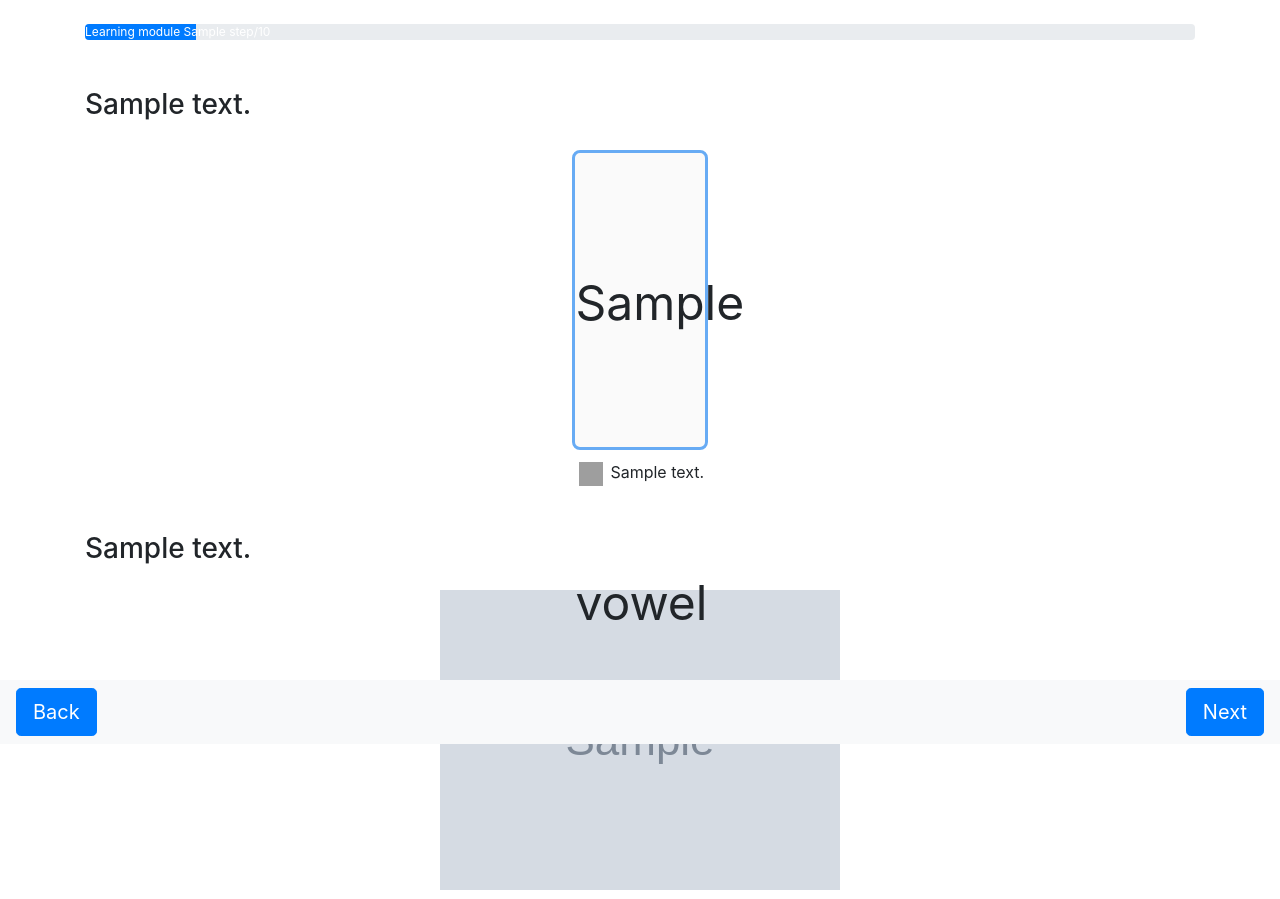
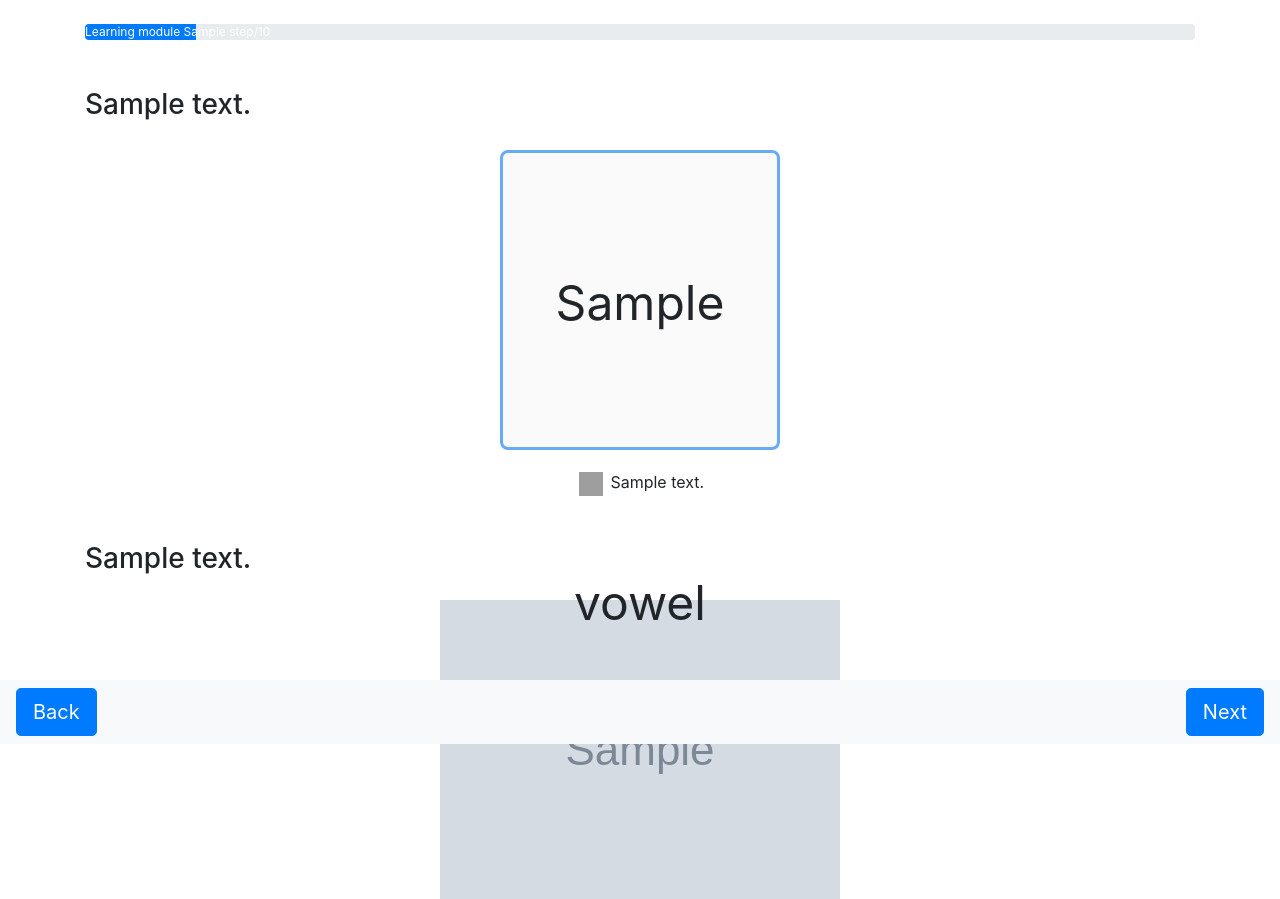
Before and after one commit to shallotly/ui-design-ipa, a Flask app: template templates/learn.html in a window 1280 px wide. Shown: the part 56-955 px from the top of the page. Run offline with Flask 2, Linux system fonts and the light colour scheme; the template is opened without the code that fills it: most values are stand-ins (such as "Sample title", 1, 10 or a date in 2020); grey boxes marked "Sample" are stand-in pictures; some libraries are stand-ins or nearby versions; grey boxes are pictures that could not be loaded.

Commit message:
fixed bug

```diff
--- a/static/main.css
+++ b/static/main.css
@@ -120,5 +120,10 @@
   height: 300px;
   line-height: 300px;
   font-size: 48px;
-  margin: 20px 10px 10px 10px;
+  width: 80%;
+  margin: 20px auto;
 }
+
+.vowel-display{
+  margin: 0px 50px;
+}
--- a/templates/learn.html
+++ b/templates/learn.html
@@ -26,8 +26,7 @@
     <div class="row d-flex justify-content-center">
     {% for expl in data["explanation"] %}
         {% if expl["vowel"] is defined %}
-        <div class="d-flex justify-content-center">
-            <div class="col-md-6 text-center">
+            <div class="vowel-display col-md-4 text-center">
                 <div class="vowel-card">{{expl["vowel"] | safe}}</div>
                 <div><audio id="audio-{{ns.audioID}}" src='{{expl["audio"]}}'>
                     Your browser does not support the
@@ -39,7 +38,6 @@
                 </div>
                 {% set ns.audioID = ns.audioID + 1 %}</div>
             </div>
-        </div>
         {% else %}
         <div>
             <audio id="audio-{{ns.audioID}}" src='{{expl["audio"]}}'>
```
